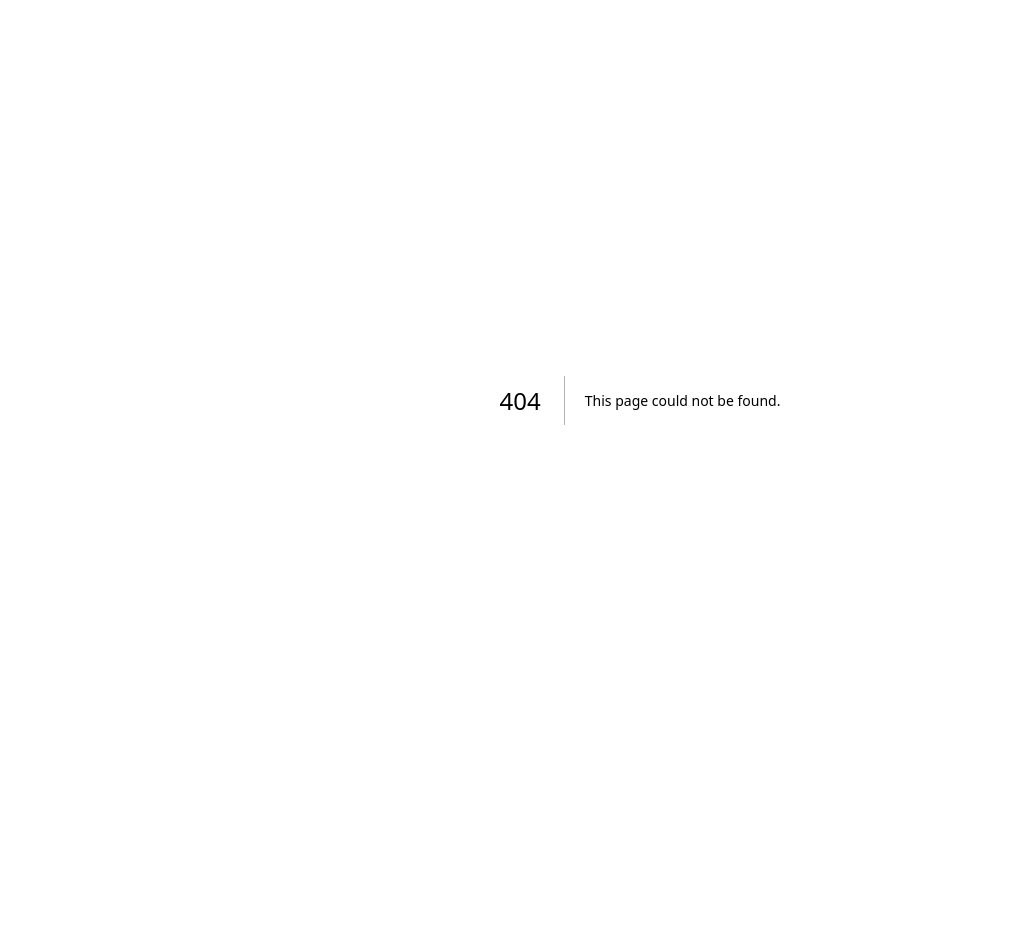
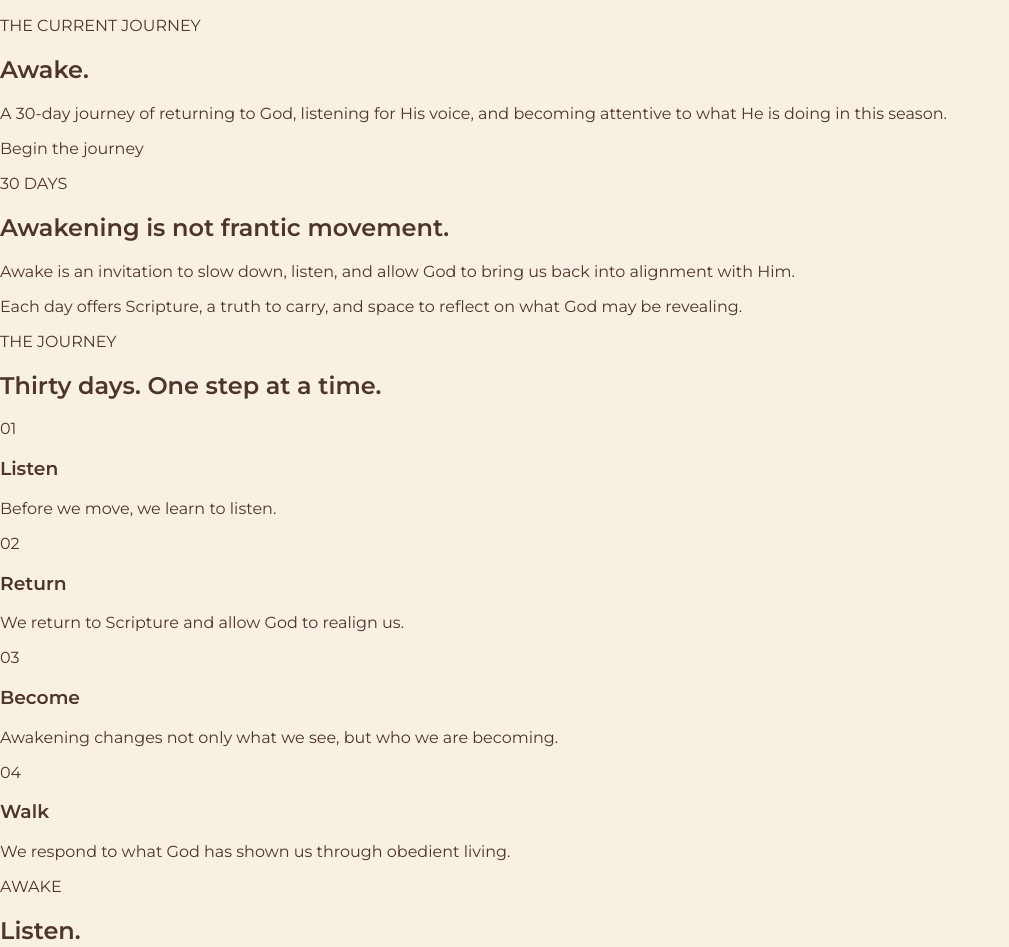
Before and after one commit to ROOTEDWITHKHETHIWE/Rooted-with-Khethiwe-correct, a Next.js app: page /journey in a window 1280 px wide. Before the commit this address had no page. Shown: the top 947 px of the page, without its empty margins (0-1009 px from the left). Before the commit the page ends 800 px from the top, so only its background shows below. Built offline with nearby package versions, Linux system fonts and the light colour scheme.

Commit message:
Create page.tsx

```diff
--- /dev/null
+++ b/app/journey/page.tsx
@@ -0,0 +1,101 @@
+export default function JourneyPage() {
+  return (
+    <main>
+      <section className="journey-hero">
+        <p className="eyebrow">THE CURRENT JOURNEY</p>
+
+        <h1>Awake.</h1>
+
+        <p className="journey-intro">
+          A 30-day journey of returning to God, listening for His voice,
+          and becoming attentive to what He is doing in this season.
+        </p>
+
+        <a href="#begin" className="journey-button">
+          Begin the journey
+        </a>
+      </section>
+
+      <section id="begin" className="journey-section">
+        <div>
+          <p className="eyebrow">30 DAYS</p>
+
+          <h2>
+            Awakening is not frantic movement.
+          </h2>
+        </div>
+
+        <div>
+          <p>
+            Awake is an invitation to slow down, listen, and allow God to
+            bring us back into alignment with Him.
+          </p>
+
+          <p>
+            Each day offers Scripture, a truth to carry, and space to
+            reflect on what God may be revealing.
+          </p>
+        </div>
+      </section>
+
+      <section className="journey-section journey-section-alt">
+        <div>
+          <p className="eyebrow">THE JOURNEY</p>
+
+          <h2>Thirty days. One step at a time.</h2>
+        </div>
+
+        <div className="journey-days">
+          <article>
+            <span>01</span>
+            <h3>Listen</h3>
+            <p>
+              Before we move, we learn to listen.
+            </p>
+          </article>
+
+          <article>
+            <span>02</span>
+            <h3>Return</h3>
+            <p>
+              We return to Scripture and allow God to realign us.
+            </p>
+          </article>
+
+          <article>
+            <span>03</span>
+            <h3>Become</h3>
+            <p>
+              Awakening changes not only what we see, but who we are becoming.
+            </p>
+          </article>
+
+          <article>
+            <span>04</span>
+            <h3>Walk</h3>
+            <p>
+              We respond to what God has shown us through obedient living.
+            </p>
+          </article>
+        </div>
+      </section>
+
+      <section className="journey-closing">
+        <p className="eyebrow">AWAKE</p>
+
+        <h2>
+          Listen.
+          <br />
+          Receive.
+          <br />
+          Respond.
+        </h2>
+
+        <p>
+          You don't have to rush into the next thing.
+          Start by becoming awake to God.
+        </p>
+      </section>
+    </main>
+  );
+}
```
